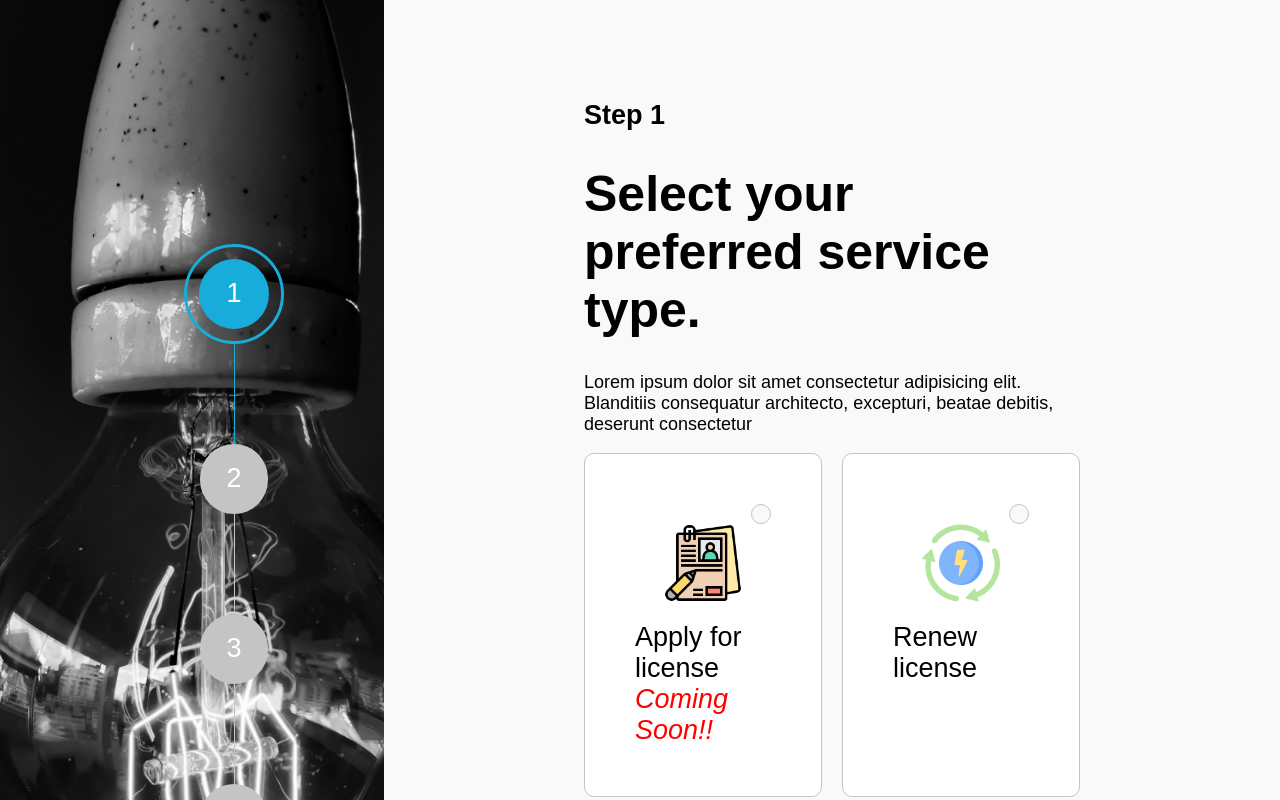
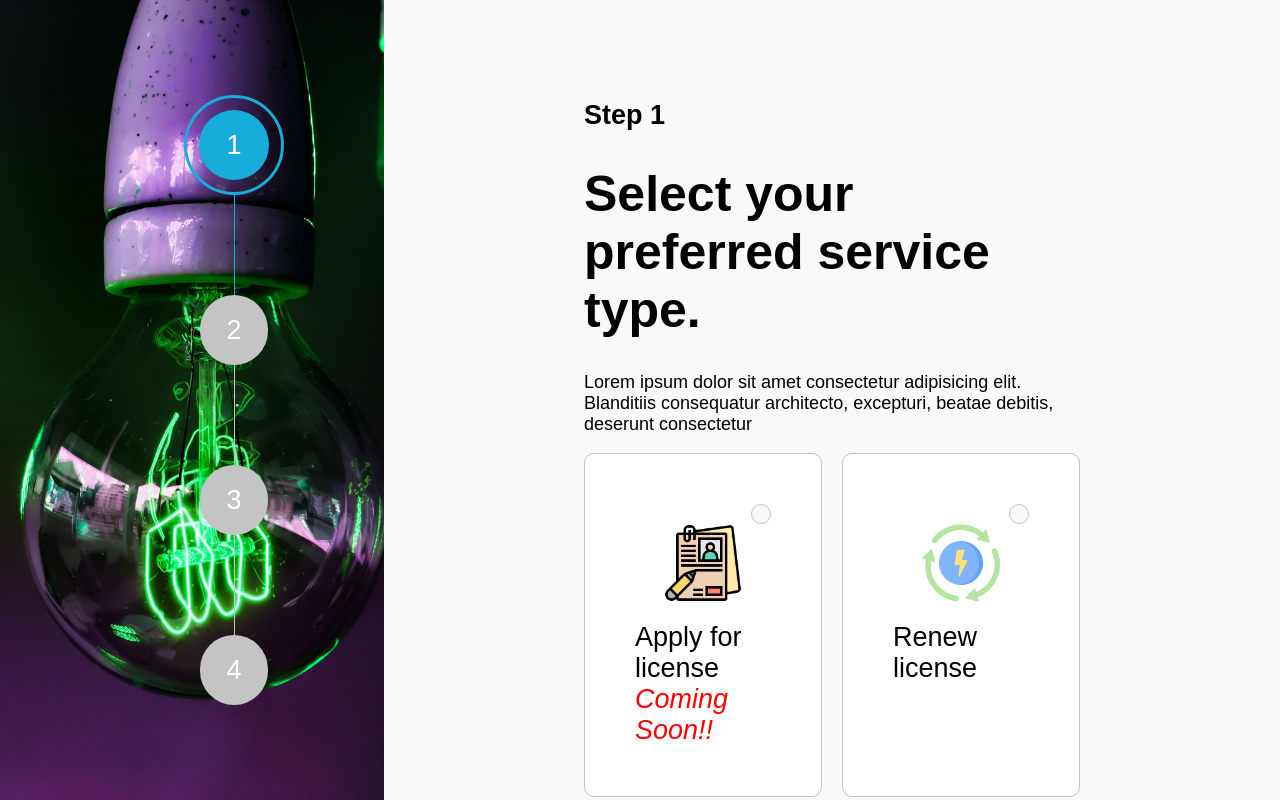
Before and after one commit to Emehado/ec-license-app, a React (Create React App) app: page /license-application in a window 1280 px wide. Shown: the top 800 px of the page. Built offline with nearby package versions, Linux system fonts and the light colour scheme; what apisauce would draw is missing.

Commit message:
fix static sidebar issue

```diff
--- a/src/components/Main/Main.tsx
+++ b/src/components/Main/Main.tsx
@@ -12,7 +12,7 @@ const StyledMain = styled.main<StyledMainProps>`
   height: 100%;
   width: 100%;
   padding: 4rem;
-  padding-top: ${(props) => (props.isMobile ? "35vh" : 0)};
+  padding-top: ${(props) => (props.isMobile ? "15vh" : 0)};
   background-color: ${(props) => props.theme.colors.background};
   @media (min-width: 1024px) {
     padding: 10rem 15rem;
--- a/src/components/Nav/Nav.tsx
+++ b/src/components/Nav/Nav.tsx
@@ -8,28 +8,32 @@ import useActions from "./actions";
 
 interface StyledNavProps {
   position: string;
-  height: string;
+  height: string | number;
+  width: string;
 }
 interface NavProps {}
 
 const StyledNav = styled.div<StyledNavProps>`
   height: ${(props) => props.height};
-  transition: 0.1s;
-  width: 100%;
+  transition: 0.05s;
+  width: ${(props) => props.width};
   display: flex;
   justify-content: center;
   align-items: center;
   position: ${(props) => props.position};
+  & > * {
+    position: fixed;
+  }
   &::before {
     content: "";
-    position: absolute;
+    position: fixed;
     background-image: url(${backgroundImage});
     background-repeat: no-repeat;
     background-position: center;
     background-size: cover;
-    height: 100%;
-    width: 100%;
-    filter: grayscale(100%);
+    height: ${(props) => props.height};
+    width: ${(props) => props.width};
+    filter: hue-rotate(90deg);
     z-index: -1;
   }
   @media (min-width: 1024px) {
@@ -41,11 +45,12 @@ const StyledNav = styled.div<StyledNavProps>`
 `;
 
 const Nav: React.FC<NavProps> = () => {
-  const { stepStore, activeStep, navHeight, isDesktop } = useActions();
+  const { stepStore, activeStep, isDesktop } = useActions();
 
   return (
     <StyledNav
-      height={isDesktop ? "100%" : navHeight}
+      height={isDesktop ? "100vh" : "12vh"}
+      width={isDesktop ? "30vw" : "100%"}
       position={isDesktop ? "relative" : "fixed"}
     >
       <Stepper direction={isDesktop ? "vertical" : "horizontal"}>
--- a/src/components/Nav/actions.ts
+++ b/src/components/Nav/actions.ts
@@ -1,7 +1,6 @@
 import * as React from "react";
 import { useMediaQuery } from "react-responsive";
 import useRootStore from "../../hooks/useRootStore";
-import useScroll from "../../hooks/useScroll";
 
 export default function useActions() {
   const { stepStore } = useRootStore();
@@ -27,21 +26,10 @@ export default function useActions() {
   const isDesktop = useMediaQuery({
     query: "(min-width: 1024px)",
   });
-  const { scrollDir, setScrollDir } = useScroll();
-  const [navHeight, setNavHeight] = React.useState("30vh");
 
   React.useEffect(() => {
-    setScrollDir("up");
     window.scrollTo(0, 0);
   }, [stepStore.currentStep]);
 
-  React.useEffect(() => {
-    if (scrollDir === "down") {
-      setNavHeight("10vh");
-    } else {
-      setNavHeight("30vh");
-    }
-  }, [scrollDir]);
-
-  return { stepStore, activeStep, isDesktop, navHeight };
+  return { stepStore, activeStep, isDesktop };
 }
--- a/src/components/wiringSteps/Step2/Renew/actions.ts
+++ b/src/components/wiringSteps/Step2/Renew/actions.ts
@@ -28,7 +28,8 @@ export default function useActions() {
   };
 
   const handleCreatePaymentIntent = async (values: any) => {
-    const response = await api.post("/wiring/renew", { values });
+    console.log(values);
+    const response = await api.post("/wiring/renew/payment-intent", values);
     if (!response.ok) {
       //@ts-ignore
       throw new Error(response.data.message);
--- a/src/hooks/useScroll.ts
+++ b/src/hooks/useScroll.ts
@@ -2,6 +2,7 @@ import * as React from "react";
 
 export default function useActions() {
   const [scrollDir, setScrollDir] = React.useState("up");
+  const [scrollPos, setScrollPos] = React.useState(0);
   React.useEffect(() => {
     const threshold = 0;
     let lastScrollY = window.pageYOffset;
@@ -16,6 +17,7 @@ export default function useActions() {
       }
       setScrollDir(scrollY > lastScrollY ? "down" : "up");
       lastScrollY = scrollY > 0 ? scrollY : 0;
+      setScrollPos(lastScrollY);
       ticking = false;
     };
 
@@ -29,6 +31,6 @@ export default function useActions() {
     window.addEventListener("scroll", onScroll);
 
     return () => window.removeEventListener("scroll", onScroll);
-  }, [scrollDir]);
-  return { scrollDir, setScrollDir };
+  }, [scrollDir, scrollPos]);
+  return { scrollDir, setScrollDir, scrollPos };
 }
```
Also changed, not shown: src/logo.svg (deleted).
